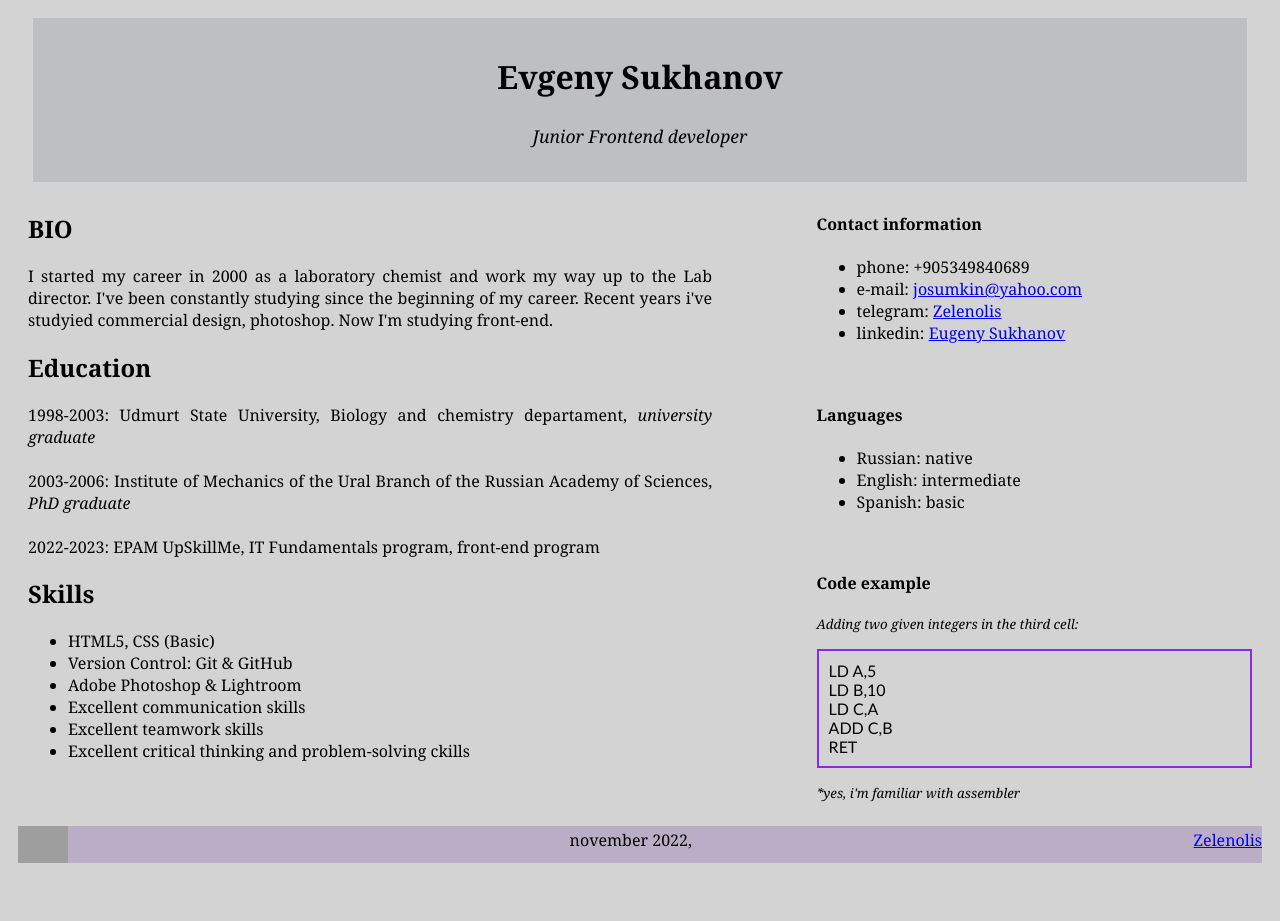
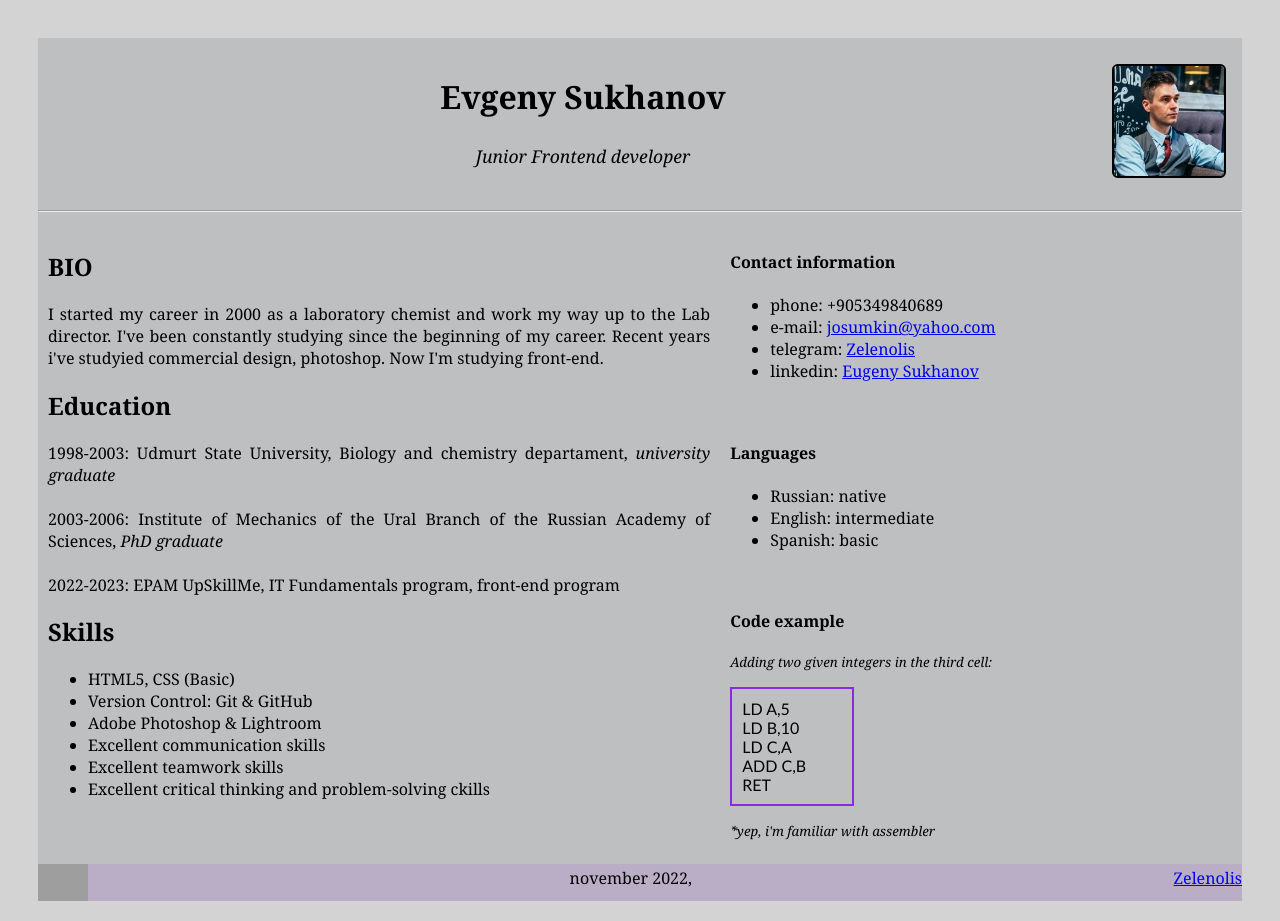
Before and after one commit to zelenolis/rsschool-cv, a plain HTML site: page index.html in a window 1280 px wide. Before the commit the page ends 883 px from the top, so only its background shows below. Drawn offline with Linux system fonts and the light colour scheme; grey boxes are pictures that could not be loaded.

Commit message:
feat: minor code changes

```diff
--- a/index.html
+++ b/index.html
@@ -7,10 +7,13 @@
     <link rel="stylesheet" href="style.css">
 </head>
 <body>
-        <header class="start">
+    <div>
+        <header>
+            <img class="scr" src="img/1647.jpg" alt="photo">
             <h1>Evgeny Sukhanov</h1><br>
             <p class="unders">Junior Frontend developer</p>
         </header>
+        <hr>
         <main>
             <h2>BIO</h2>
             <p>I started my career in 2000 as a laboratory
@@ -58,8 +61,9 @@
             <p class="code1">
                 LD A,5<br>LD B,10<br>LD C,A<br>ADD C,B<br>RET<br>
             </p>
-            <p class="other">*yes, i'm familiar with assembler</p>
+            <p class="other">*yep, i'm familiar with assembler</p>
         </aside>
+    </div>
         <footer>
             <a class="git" href="https://github.com/zelenolis">Zelenolis</a>
             <a href="https://rs.school/">
--- a/style.css
+++ b/style.css
@@ -1,10 +1,10 @@
 body {
-    background-color: lightgrey;
-    padding: 10px;
+    background-color: lightgray;
+    padding: 30px;
     font-family: Georgia, Serif;
 }
-.start {
-    width: 95%;
+div {
+    display: inline-block;
     background-color: rgb(190, 191, 192);
     margin: auto;
 }
@@ -17,10 +17,9 @@ main {
     padding: 10px;
     width: 55%;
     text-align: justify;
-    margin-left: auto;
 }
 aside {
-    float: right;
+    float: left;
     padding: 10px;
     width: 35%;
     text-align: left;
@@ -30,6 +29,13 @@ footer {
     width: 100%;
     margin-bottom: 20px;
     float: left;
+}
+.scr {
+    border: 2px solid black;
+    border-radius: 5%;
+    width: 110px;
+    float: right;
+    margin-top: 10px;
 }
 .left {
     text-align: left;
@@ -44,6 +50,7 @@ footer {
     padding-left: 10px;
     border: 2px solid blueviolet;
     padding: 10px;
+    max-width: 100px;
 }
 .other {
     font-style: italic;
```
